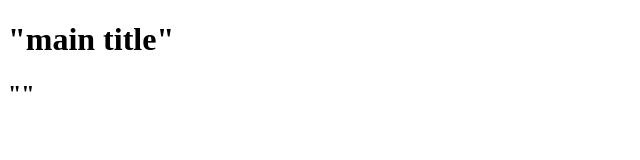
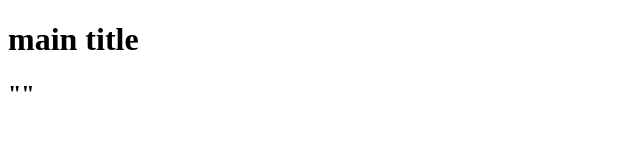
Before and after one commit to alexmwright/HTML-Text-Structure, a plain HTML site: page index.html in a window 1280 px wide. Shown: the whole page, without its empty margins (0-640 px from the left). Drawn offline with Linux system fonts and the light colour scheme.

Commit message:
edited index

```diff
--- a/index.html
+++ b/index.html
@@ -8,7 +8,7 @@
  </head>
  <body>
    <header>
-     <h1>"main title"</h1>
+     <h1>main title</h1>
    </header>
    <main>
      <section id="section 1">
```
